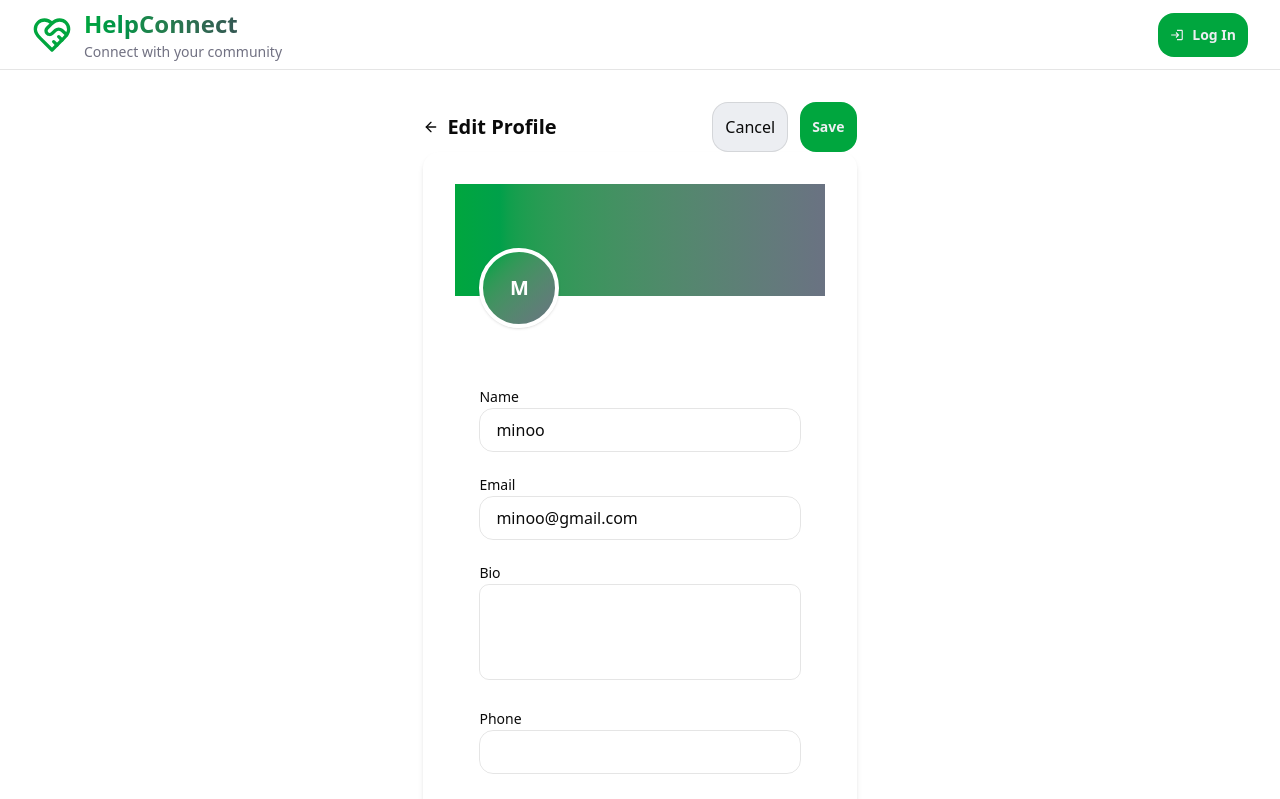
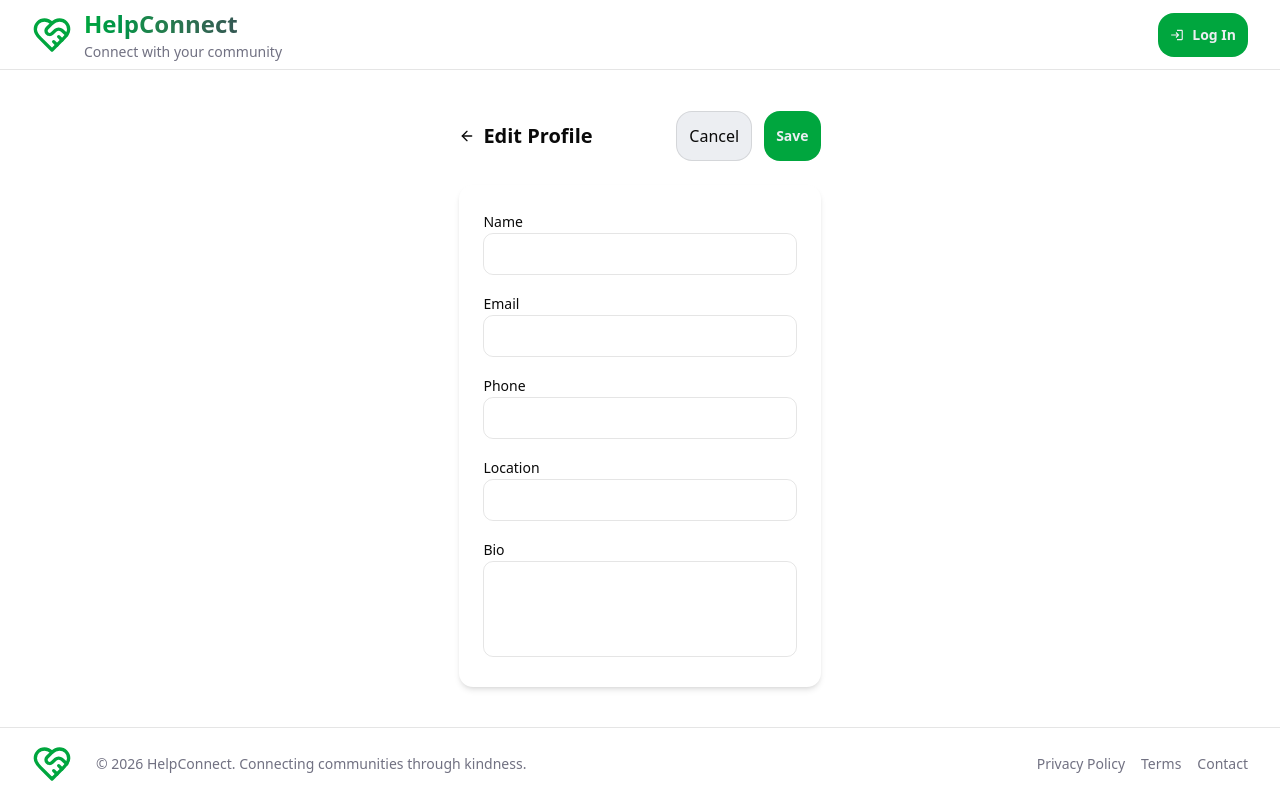
Before and after one commit to MiksuNy/web-project, a React (Vite) app in the folder frontend/: page /profile/edit in a window 1280 px wide. Shown: the top 799 px of the page. Built offline with nearby package versions, Linux system fonts and the light colour scheme.

Commit message:
feat(profile): complete frontend edit and save flow

```diff
--- a/frontend/src/pages/EditProfile.jsx
+++ b/frontend/src/pages/EditProfile.jsx
@@ -1,26 +1,27 @@
 import { useState } from "react";
 import { FiArrowLeft } from "react-icons/fi";
-import { useNavigate } from "react-router-dom";
+import { useNavigate, useLocation } from "react-router-dom";
 
 export default function EditProfile() {
   const navigate = useNavigate();
+  const location = useLocation();
 
-  const [formData, setFormData] = useState({
-    name: "minoo",
-    email: "minoo@gmail.com",
-    bio: "",
-    phone: "",
-    location: "",
-  });
+  const [formData, setFormData] = useState(
+    location.state || {
+      name: "",
+      email: "",
+      bio: "",
+      phone: "",
+      location: "",
+    }
+  );
 
-  const initials = formData.name
-    .split(" ")
-    .map((n) => n[0])
-    .join("")
-    .toUpperCase();
+  const handleChange = (field, value) => {
+    setFormData({ ...formData, [field]: value });
+  };
 
   return (
-    <div className="max-w-2xl mx-auto px-4 py-8">
+    <div className="max-w-4xl mx-auto px-6 py-8 space-y-6">
       {/* Header */}
       <div className="flex items-center justify-between">
         <div
@@ -40,7 +41,11 @@ export default function EditProfile() {
           </button>
 
           <button
-            onClick={() => navigate(-1)}
+            onClick={() =>
+              navigate("/profile", {
+                state: { updatedUser: formData },
+              })
+            }
             className="button-primary w-auto px-4 py-2"
           >
             Save
@@ -48,76 +53,34 @@ export default function EditProfile() {
         </div>
       </div>
 
-      {/* Card */}
-      <div className="bg-white rounded-2xl shadow-md overflow-hidden">
-        <div className="p-8 relative space-y-6">
-          {/* Avatar */}
-          <div className="relative">
-            <div className="h-28 bg-gradient-to-r from-green-600 to-gray-500" />
-
-            <div
-              className="absolute left-6 top-16 w-20 h-20 rounded-full
-  bg-gradient-to-br from-green-600 to-gray-500
-  text-white flex items-center justify-center
-  text-xl font-bold border-4 border-white shadow"
-            >
-              {initials}
-            </div>
-          </div>
-
-         <div className="px-6 pb-8 pt-16 space-y-5">
-            <Input
-              label="Name"
-              value={formData.name}
-              onChange={(v) => setFormData({ ...formData, name: v })}
-            />
-
-            <Input
-              label="Email"
-              value={formData.email}
-              onChange={(v) => setFormData({ ...formData, email: v })}
-            />
-
-            <Textarea
-              label="Bio"
-              value={formData.bio}
-              onChange={(v) => setFormData({ ...formData, bio: v })}
-            />
-
-            <Input
-              label="Phone"
-              value={formData.phone}
-              onChange={(v) => setFormData({ ...formData, phone: v })}
-            />
-
-            <Input
-              label="Location"
-              value={formData.location}
-              onChange={(v) => setFormData({ ...formData, location: v })}
-            />
-          </div>
-        </div>
+      {/* Form */}
+      <div className="bg-card rounded-xl shadow-md p-6 space-y-4">
+        <Input label="Name" value={formData.name} onChange={(v) => handleChange("name", v)} />
+        <Input label="Email" value={formData.email} onChange={(v) => handleChange("email", v)} />
+        <Input label="Phone" value={formData.phone} onChange={(v) => handleChange("phone", v)} />
+        <Input label="Location" value={formData.location} onChange={(v) => handleChange("location", v)} />
+        <Textarea label="Bio" value={formData.bio} onChange={(v) => handleChange("bio", v)} />
       </div>
     </div>
   );
 }
 
-/* Small reusable input */
 function Input({ label, value, onChange }) {
   return (
     <div className="space-y-2">
-      <label className="text-sm font-medium text-foreground">{label}</label>
+      <label className="text-sm font-medium">{label}</label>
       <input
         value={value}
         onChange={(e) => onChange(e.target.value)}
-        className="w-full h-11 border border-border rounded-xl px-4 focus:outline-none focus:ring-2 focus:ring-green-600/30"
+        className="w-full border border-border rounded-lg px-3 py-2"
       />
     </div>
   );
 }
+
 function Textarea({ label, value, onChange }) {
   return (
-    <div className="space-y-1">
+    <div className="space-y-2">
       <label className="text-sm font-medium">{label}</label>
       <textarea
         value={value}
--- a/frontend/src/pages/Profile.jsx
+++ b/frontend/src/pages/Profile.jsx
@@ -1,4 +1,4 @@
-import { useState } from "react";
+import { useState, useEffect } from "react";
 import {
   FiMail,
   FiCalendar,
@@ -21,9 +21,14 @@ export default function Profile() {
     location: "",
   };
 
-  // Initialize state directly from location (no useEffect needed)
-  const [user] = useState(location.state || defaultUser);
+  const [user, setUser] = useState(defaultUser);
   const [activeTab, setActiveTab] = useState("posts");
+
+  useEffect(() => {
+    if (location.state?.updatedUser) {
+      setUser(location.state.updatedUser);
+    }
+  }, [location.state]);
 
   const initials = user.name
     .split(" ")
@@ -44,7 +49,7 @@ export default function Profile() {
         </div>
 
         <button
-          onClick={() => navigate("/profile/edit")}
+          onClick={() => navigate("/profile/edit", { state: user })}
           className="button-primary w-auto px-4 py-2 rounded-md"
         >
           Edit Profile
@@ -56,7 +61,6 @@ export default function Profile() {
         <div className="h-32 bg-gradient-to-r from-green-600 to-gray-500" />
 
         <div className="p-6 relative">
-          {/* Avatar */}
           <div className="absolute -top-12 left-6 w-24 h-24 rounded-full bg-gradient-to-br from-green-600 to-gray-500 text-white flex items-center justify-center text-2xl font-bold border-4 border-white shadow-md">
             {initials}
           </div>
@@ -106,23 +110,7 @@ export default function Profile() {
 
         <div className="p-12 text-center text-muted-foreground">
           <FiUser size={40} className="mx-auto mb-3 opacity-40" />
-
-          {activeTab === "posts" && (
-            <>
-              <p className="font-medium text-foreground">No posts yet</p>
-              <p className="text-sm mt-1">
-                Create your first post to help others or request help
-              </p>
-            </>
-          )}
-
-          {activeTab === "activity" && (
-            <p className="font-medium text-foreground">No activity yet</p>
-          )}
-
-          {activeTab === "chats" && (
-            <p className="font-medium text-foreground">No chats yet</p>
-          )}
+          <p className="font-medium text-foreground">No posts yet</p>
         </div>
       </div>
     </div>
```
